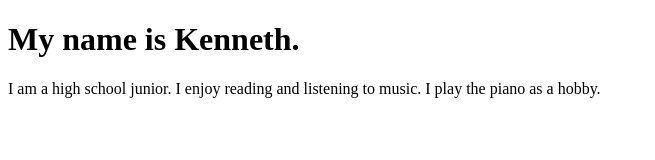
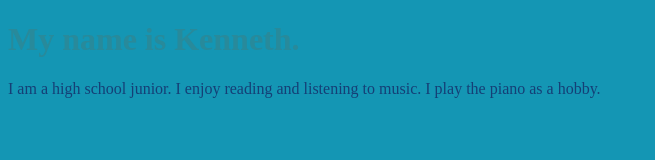
Before and after one commit to kychoi-waketech/kychoi-waketech.github.io, a plain HTML site: page index.html in a window 1280 px wide. Shown: the whole page, without its empty margins (0-655 px from the left). Drawn offline with Linux system fonts and the light colour scheme.

Commit message:
hex code fix

```diff
--- a/index.html
+++ b/index.html
@@ -6,13 +6,13 @@
         </title>
         <style>
             body {
-                background-color: 1496B4;
+                background-color: #1496B4;
             }
             h1 {
-                color: 288A9B;
+                color: #288A9B;
             }
             p {
-                color: 153F76;
+                color: #153F76;
             }
         </style>
     </head>
```
